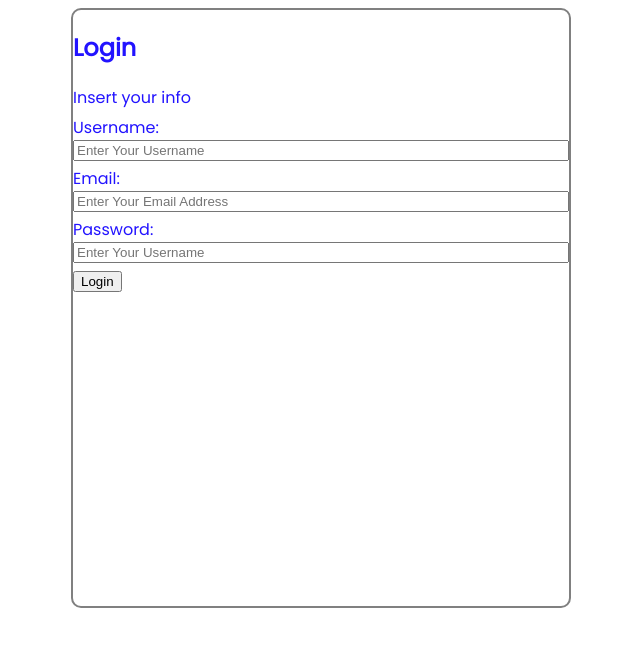
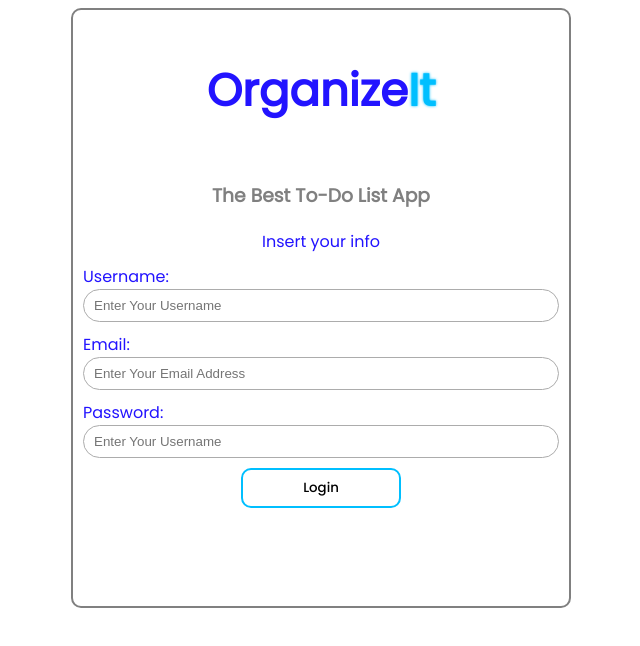
Before and after one commit to Ynnodev/organizeIt---To-Do-List-App, a plain HTML site: page LoginScreen.html in a window 1280 px wide. Shown: the whole page, without its empty margins (319-959 px from the left). Drawn offline with Linux system fonts and the light colour scheme.

Commit message:
Login screen PRACTICALLY finished and form added

```diff
--- a/LoginScreen.css
+++ b/LoginScreen.css
@@ -6,6 +6,10 @@
 @font-face{
     src: url(fonts/poppins/Poppins-Medium.ttf);
     font-family: Poppins-M;
+}
+
+:root{
+    --clr-cool-blue: #00Bfff;
 }
 
 *{
@@ -32,10 +36,64 @@
     border: 2px solid gray;
 }
 
+.all-content{
+    padding: 10px;
+}
+
+.main-text{
+    width: 100%;
+    height: fit-content;
+    display: flex;
+    flex-direction: column;
+    justify-content: center;
+    align-items: center;
+}
+
+.main-text h2{
+    display: inline-block;
+    font-size: 45px;
+}
+
+.main-text h3{
+    color: gray;
+}
+
+.main-text #It{
+    color: var(--clr-cool-blue);
+    text-shadow: 0px 0px 3px var(--clr-cool-blue);
+}
+
+.main-info input{
+    padding: 8px 10px;
+    border-radius: 50px;
+    border: 1px solid rgb(172, 172, 172);
+}
+
 .part-info{
     width: 100%;
     display: flex;
     flex-direction: column;
     height: fit-content;
-    margin: 5px 0px;
+    margin: 10px 0px;
 }
+
+.buttons{
+    width: 100%;
+    display: flex;
+    justify-content: center;
+}
+
+button{
+    font-family: Poppins-M;
+    padding: 8px 60px;
+    background-color: white;
+    border: 2px solid var(--clr-cool-blue);
+    border-radius: 10px;
+    cursor: pointer;
+    transition: all 0.25s;
+}
+
+button:hover{
+    background-color: var(--clr-cool-blue);
+    color: white;
+}
--- a/LoginScreen.html
+++ b/LoginScreen.html
@@ -11,32 +11,40 @@
     <main>
         <div class="all-around">
             <div class="main-div">
+                <section class="all-content">
                     <section class="main-text-sec">
                         <div class="main-text">
-                        <h2>Login</h2>
+                            <h2>Organize<label id="It">It</label></h2>
 
-                        <label>Insert your info</label>
+                            <h3>The Best To-Do List App</h3>
+
+                            <label class="label">Insert your info</label>
                         </div>
                     </section>
                     <section>
+                        <form>
                             <div class="main-info">
                                 <div class="username_div part-info">
-                            <label for="username">Username:</label>
-                            <input id="username" type="text" placeholder="Enter Your Username">
+                                    <label class="label" for="username">Username:</label>
+                                    <input id="username" type="text" placeholder="Enter Your Username" required>
                                 </div>
                                 <div class="email_div part-info">
-                            <label for="email">Email:</label>
-                            <input id="email" type="email" placeholder="Enter Your Email Address">
+                                    <label class="label" for="email">Email:</label>
+                                    <input id="email" type="email" placeholder="Enter Your Email Address" required>
                                 </div>
                                 <div class="password_div part-info">
-                            <label for="password">Password:</label>
-                            <input id="password" type="password" placeholder="Enter Your Username">
+                                    <label class="label" for="password">Password:</label>
+                                    <input id="password" type="password" placeholder="Enter Your Username" required>
                                 </div>
                             </div>
 
+                            <section class="buttons-sec">
                                 <div class="buttons">
-                        <button>Login</button>
+                                    <a href="index.html"><button type="submit" class="button">Login</button></a>
                                 </div>
+                            </section>
+                        </form>
+                    </section>
                 </section>
             </div>
         </div>
```
Lines whose indentation alone changed are shown as unchanged.
